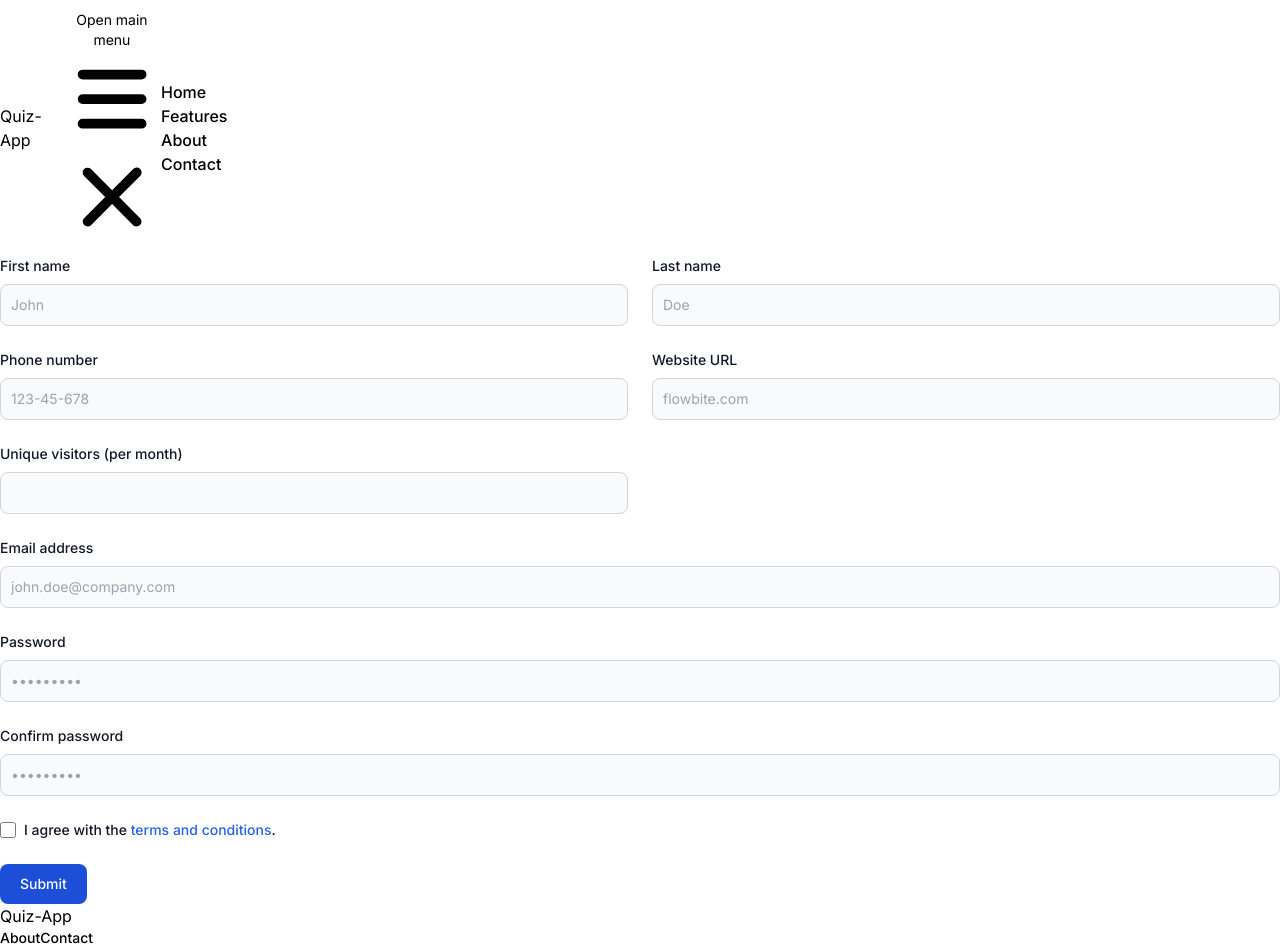
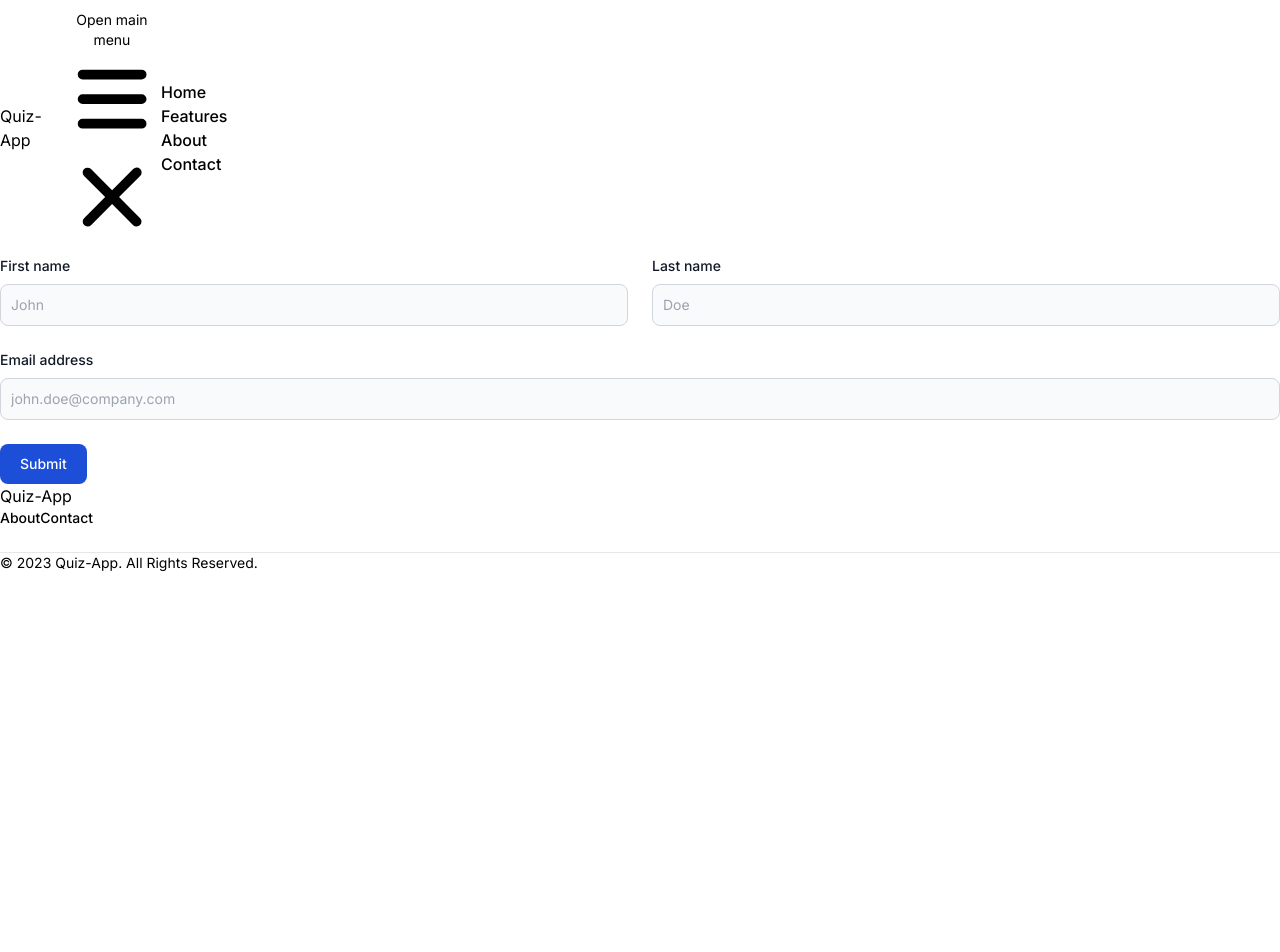
Before and after one commit to Sahil4883/quiz-card, a Next.js app: page /contact in a window 1280 px wide. Shown: the top 952 px of the page. After the commit the page ends 800 px from the top, so only its background shows below. Built offline with nearby package versions, Linux system fonts and the light colour scheme; no server answers.

Commit message:
Changed the Contact form

```diff
--- a/app/(All Pages)/contact/page.tsx
+++ b/app/(All Pages)/contact/page.tsx
@@ -28,44 +28,6 @@ const Contact = () => {
             required
           />
         </div>
-
-        <div>
-          <label className="block mb-2 text-sm font-medium text-gray-900 dark:text-white">
-            Phone number
-          </label>
-          <input
-            type="tel"
-            id="phone"
-            className="bg-gray-50 border border-gray-300 text-gray-900 text-sm rounded-lg focus:ring-blue-500 focus:border-blue-500 block w-full p-2.5 dark:bg-gray-700 dark:border-gray-600 dark:placeholder-gray-400 dark:text-white dark:focus:ring-blue-500 dark:focus:border-blue-500"
-            placeholder="123-45-678"
-            pattern="[0-9]{3}-[0-9]{2}-[0-9]{3}"
-            required
-          />
-        </div>
-        <div>
-          <label className="block mb-2 text-sm font-medium text-gray-900 dark:text-white">
-            Website URL
-          </label>
-          <input
-            type="url"
-            id="website"
-            className="bg-gray-50 border border-gray-300 text-gray-900 text-sm rounded-lg focus:ring-blue-500 focus:border-blue-500 block w-full p-2.5 dark:bg-gray-700 dark:border-gray-600 dark:placeholder-gray-400 dark:text-white dark:focus:ring-blue-500 dark:focus:border-blue-500"
-            placeholder="flowbite.com"
-            required
-          />
-        </div>
-        <div>
-          <label className="block mb-2 text-sm font-medium text-gray-900 dark:text-white">
-            Unique visitors (per month)
-          </label>
-          <input
-            type="number"
-            id="visitors"
-            className="bg-gray-50 border border-gray-300 text-gray-900 text-sm rounded-lg focus:ring-blue-500 focus:border-blue-500 block w-full p-2.5 dark:bg-gray-700 dark:border-gray-600 dark:placeholder-gray-400 dark:text-white dark:focus:ring-blue-500 dark:focus:border-blue-500"
-            placeholder=""
-            required
-          />
-        </div>
       </div>
       <div className="mb-6">
         <label className="block mb-2 text-sm font-medium text-gray-900 dark:text-white">
@@ -79,51 +41,7 @@ const Contact = () => {
           required
         />
       </div>
-      <div className="mb-6">
-        <label className="block mb-2 text-sm font-medium text-gray-900 dark:text-white">
-          Password
-        </label>
-        <input
-          type="password"
-          id="password"
-          className="bg-gray-50 border border-gray-300 text-gray-900 text-sm rounded-lg focus:ring-blue-500 focus:border-blue-500 block w-full p-2.5 dark:bg-gray-700 dark:border-gray-600 dark:placeholder-gray-400 dark:text-white dark:focus:ring-blue-500 dark:focus:border-blue-500"
-          placeholder="•••••••••"
-          required
-        />
-      </div>
-      <div className="mb-6">
-        <label className="block mb-2 text-sm font-medium text-gray-900 dark:text-white">
-          Confirm password
-        </label>
-        <input
-          type="password"
-          id="confirm_password"
-          className="bg-gray-50 border border-gray-300 text-gray-900 text-sm rounded-lg focus:ring-blue-500 focus:border-blue-500 block w-full p-2.5 dark:bg-gray-700 dark:border-gray-600 dark:placeholder-gray-400 dark:text-white dark:focus:ring-blue-500 dark:focus:border-blue-500"
-          placeholder="•••••••••"
-          required
-        />
-      </div>
-      <div className="flex items-start mb-6">
-        <div className="flex items-center h-5">
-          <input
-            id="remember"
-            type="checkbox"
-            value=""
-            className="w-4 h-4 border border-gray-300 rounded bg-gray-50 focus:ring-3 focus:ring-blue-300 dark:bg-gray-700 dark:border-gray-600 dark:focus:ring-blue-600 dark:ring-offset-gray-800"
-            required
-          />
-        </div>
-        <label className="ms-2 text-sm font-medium text-gray-900 dark:text-gray-300">
-          I agree with the{" "}
-          <a
-            href="#"
-            className="text-blue-600 hover:underline dark:text-blue-500"
-          >
-            terms and conditions
-          </a>
-          .
-        </label>
-      </div>
+
       <button
         type="submit"
         className="text-white bg-blue-700 hover:bg-blue-800 focus:ring-4 focus:outline-none focus:ring-blue-300 font-medium rounded-lg text-sm w-full sm:w-auto px-5 py-2.5 text-center dark:bg-blue-600 dark:hover:bg-blue-700 dark:focus:ring-blue-800"
```
